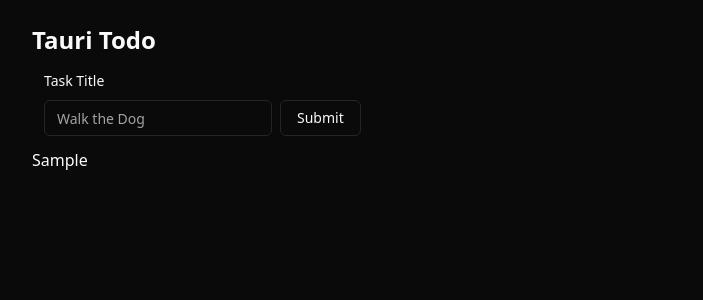
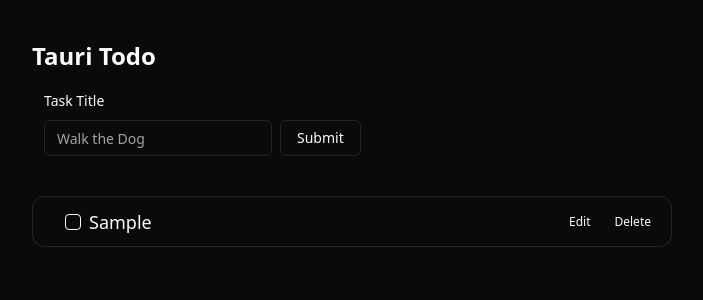
Before and after one commit to callsamu/tauritodo, a React (Vite) app: page / in a window 1280 px wide. Both pictures are taken after typing "Sample" into the empty fields and a click on the button "Submit". Shown: the top 300 px of the page, without its empty margins (288-991 px from the left). Built offline with nearby package versions, Linux system fonts and the light colour scheme.

Commit message:
feat: add checkbox and action buttons to task

```diff
--- a/src/App.tsx
+++ b/src/App.tsx
@@ -5,6 +5,8 @@
 import { InMemoryTaskRepository } from "./lib/InMemoryTaskRepository";
 import { TaskView } from "./lib/TaskView";
 import { TaskForm } from "./components/task-form";
+import { Button } from "./components/ui/button";
+import { Checkbox } from "./components/ui/checkbox.tsx";
 
 
 function App() {
@@ -22,15 +24,31 @@
 	const child = [];
 
 	for (const task of tasks.iter()) {
-		child.push(<li key={task.id}>{task.title}</li>);
+		child.push(
+			<li
+			className="
+				border border-border p-2 rounded-xl
+				pl-8 flex justify-between
+			"
+			key={task.id}>
+				<div className="flex items-center gap-2">
+					<Checkbox className="" disabled={false} />
+				<span>{task.title}</span>
+				</div>
+				<div className="float-right">
+					<Button variant="link" size="sm" onClick={() => tasks.edit(task).then(setTasks)}>Edit</Button>
+					<Button variant="link" size="sm" onClick={() => tasks.delete(task.id).then(setTasks)}>Delete</Button>
+				</div>
+			</li>
+		);
 	}
 
 	return (
 		<ThemeProvider defaultTheme="dark">
 			<main className="mx-auto py-6 md:w-1/2 sm:w-full">
-				<h1 className="font-bold text-2xl">Tauri Todo</h1>
+				<h1 className="font-bold text-2xl my-4">Tauri Todo</h1>
 				<TaskForm onSubmit={task => tasks.add(task.title).then(setTasks)} />
-				<ul>
+				<ul className="flex flex-col gap-3 text-lg mt-10">
 					{child}
 				</ul>
 			</main>
```
